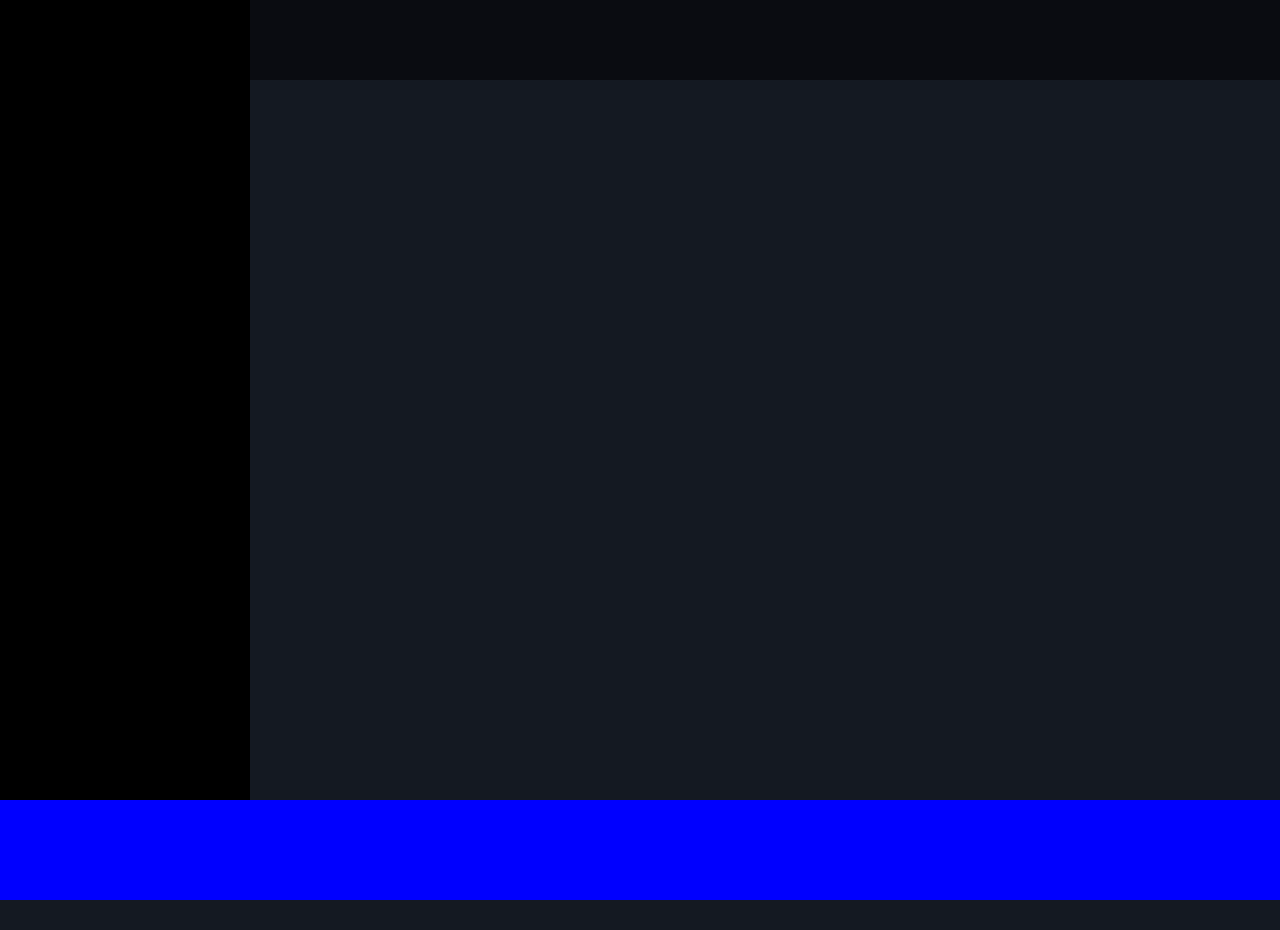
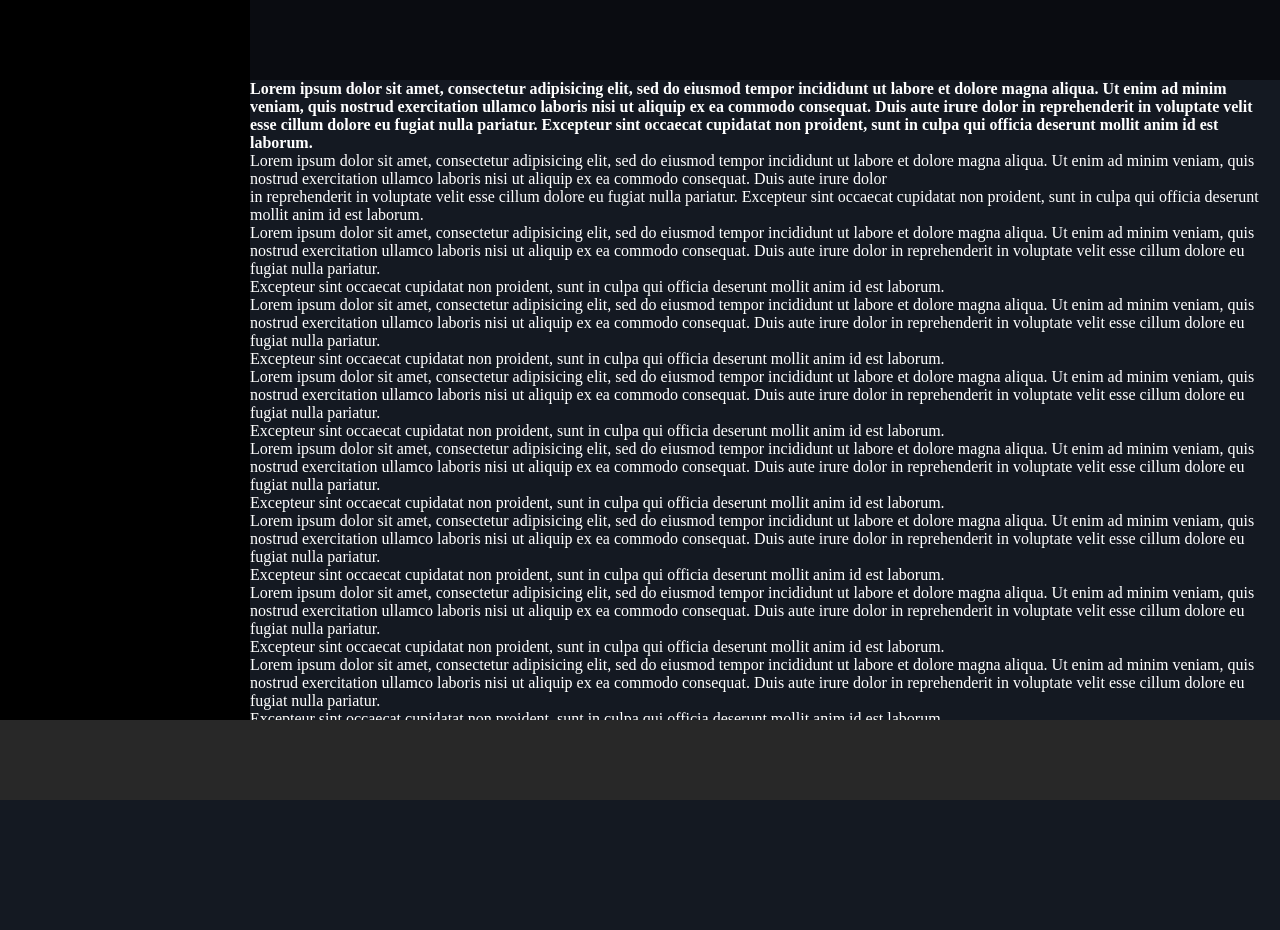
Before and after one commit to filippogarota96/html-css-spotifyweb, a plain HTML site: page index.html in a window 1280 px wide. After the commit the page ends 800 px from the top, so only its background shows below. Drawn offline with Linux system fonts and the light colour scheme.

Commit message:
Aggiunta struttura principale con scroll

```diff
--- a/css/style.css
+++ b/css/style.css
@@ -6,12 +6,15 @@
 
 body {
   background-color: #141922;
+  height: 100vh;
 }
 
 main {
-  height: 100vh;
+  height: calc(100% - 80px);
   display: flex;
+  position: relative;
 }
+
 
 aside {
   height: 100%;
@@ -26,10 +29,20 @@ aside {
   position: fixed;
   top:0;
   right: 0;
+  z-index: 100;
 }
 
+
+.container {
+  color: #fff;
+  width: calc(100% - 250px);
+  overflow: auto;
+  padding-top: 80px;
+}
 footer {
-  background-color: blue;
-  height: 100px;
-  margin-bottom: 30px;
+  background-color: #282828;
+  height: 80px;
+  width: 100%;
+  position:fixed;
+  bottom: 0;
 }
--- a/index.html
+++ b/index.html
@@ -8,13 +8,40 @@
   <title>My Spotify</title>
 </head>
 <body>
+  <div class="upgrade">
+  </div>
   <main>
     <aside>
       <header>
 
       </header>
     </aside>
-    <div class="upgrade">
+     <div class="container">
+      <h4>Lorem ipsum dolor sit amet, consectetur adipisicing elit, sed do eiusmod tempor incididunt ut labore et dolore magna aliqua. Ut enim ad minim veniam, quis nostrud exercitation ullamco laboris nisi ut aliquip ex ea commodo consequat. Duis aute irure dolor in reprehenderit in voluptate velit esse cillum dolore eu fugiat nulla pariatur. Excepteur sint occaecat cupidatat non proident, sunt in culpa qui officia deserunt mollit anim id est laborum.</h4>
+
+
+      <p> Lorem ipsum dolor sit amet, consectetur adipisicing elit, sed do eiusmod tempor incididunt ut labore et dolore magna aliqua. Ut enim ad minim veniam, quis nostrud exercitation ullamco laboris nisi ut aliquip ex ea commodo consequat. Duis aute irure dolor <br>in reprehenderit in voluptate velit esse cillum dolore eu fugiat nulla pariatur. Excepteur sint occaecat cupidatat non proident, sunt in culpa qui officia deserunt mollit anim id est laborum.</p>
+
+      <p>Lorem ipsum dolor sit amet, consectetur adipisicing elit, sed do eiusmod tempor incididunt ut labore et dolore magna aliqua. Ut enim ad minim veniam, quis nostrud exercitation ullamco laboris nisi ut aliquip ex ea commodo consequat. Duis aute irure dolor in reprehenderit in voluptate velit esse cillum dolore eu fugiat nulla pariatur. <br> Excepteur sint occaecat cupidatat non proident, sunt in culpa qui officia deserunt mollit anim id est laborum.</p>
+
+    <p>Lorem ipsum dolor sit amet, consectetur adipisicing elit, sed do eiusmod tempor incididunt ut labore et dolore magna aliqua. Ut enim ad minim veniam, quis nostrud exercitation ullamco laboris nisi ut aliquip ex ea commodo consequat. Duis aute irure dolor in reprehenderit in voluptate velit esse cillum dolore eu fugiat nulla pariatur. <br> Excepteur sint occaecat cupidatat non proident, sunt in culpa qui officia deserunt mollit anim id est laborum.</p>
+
+    <p>Lorem ipsum dolor sit amet, consectetur adipisicing elit, sed do eiusmod tempor incididunt ut labore et dolore magna aliqua. Ut enim ad minim veniam, quis nostrud exercitation ullamco laboris nisi ut aliquip ex ea commodo consequat. Duis aute irure dolor in reprehenderit in voluptate velit esse cillum dolore eu fugiat nulla pariatur. <br> Excepteur sint occaecat cupidatat non proident, sunt in culpa qui officia deserunt mollit anim id est laborum.</p>
+
+    <p>Lorem ipsum dolor sit amet, consectetur adipisicing elit, sed do eiusmod tempor incididunt ut labore et dolore magna aliqua. Ut enim ad minim veniam, quis nostrud exercitation ullamco laboris nisi ut aliquip ex ea commodo consequat. Duis aute irure dolor in reprehenderit in voluptate velit esse cillum dolore eu fugiat nulla pariatur. <br> Excepteur sint occaecat cupidatat non proident, sunt in culpa qui officia deserunt mollit anim id est laborum.</p>
+
+    <p>Lorem ipsum dolor sit amet, consectetur adipisicing elit, sed do eiusmod tempor incididunt ut labore et dolore magna aliqua. Ut enim ad minim veniam, quis nostrud exercitation ullamco laboris nisi ut aliquip ex ea commodo consequat. Duis aute irure dolor in reprehenderit in voluptate velit esse cillum dolore eu fugiat nulla pariatur. <br> Excepteur sint occaecat cupidatat non proident, sunt in culpa qui officia deserunt mollit anim id est laborum.</p>
+
+    <p>Lorem ipsum dolor sit amet, consectetur adipisicing elit, sed do eiusmod tempor incididunt ut labore et dolore magna aliqua. Ut enim ad minim veniam, quis nostrud exercitation ullamco laboris nisi ut aliquip ex ea commodo consequat. Duis aute irure dolor in reprehenderit in voluptate velit esse cillum dolore eu fugiat nulla pariatur. <br> Excepteur sint occaecat cupidatat non proident, sunt in culpa qui officia deserunt mollit anim id est laborum.</p>
+
+    <p>Lorem ipsum dolor sit amet, consectetur adipisicing elit, sed do eiusmod tempor incididunt ut labore et dolore magna aliqua. Ut enim ad minim veniam, quis nostrud exercitation ullamco laboris nisi ut aliquip ex ea commodo consequat. Duis aute irure dolor in reprehenderit in voluptate velit esse cillum dolore eu fugiat nulla pariatur. <br> Excepteur sint occaecat cupidatat non proident, sunt in culpa qui officia deserunt mollit anim id est laborum.</p>
+
+    <p>Lorem ipsum dolor sit amet, consectetur adipisicing elit, sed do eiusmod tempor incididunt ut labore et dolore magna aliqua. Ut enim ad minim veniam, quis nostrud exercitation ullamco laboris nisi ut aliquip ex ea commodo consequat. Duis aute irure dolor in reprehenderit in voluptate velit esse cillum dolore eu fugiat nulla pariatur. <br> Excepteur sint occaecat cupidatat non proident, sunt in culpa qui officia deserunt mollit anim id est laborum.</p>
+
+    <p>Lorem ipsum dolor sit amet, consectetur adipisicing elit, sed do eiusmod tempor incididunt ut labore et dolore magna aliqua. Ut enim ad minim veniam, quis nostrud exercitation ullamco laboris nisi ut aliquip ex ea commodo consequat. Duis aute irure dolor in reprehenderit in voluptate velit esse cillum dolore eu fugiat nulla pariatur. <br> Excepteur sint occaecat cupidatat non proident, sunt in culpa qui officia deserunt mollit anim id est laborum.</p>
+
+    <p>Lorem ipsum dolor sit amet, consectetur adipisicing elit, sed do eiusmod tempor incididunt ut labore et dolore magna aliqua. Ut enim ad minim veniam, quis nostrud exercitation ullamco laboris nisi ut aliquip ex ea commodo consequat. Duis aute irure dolor in reprehenderit in voluptate velit esse cillum dolore eu fugiat nulla pariatur. <br> Excepteur sint occaecat cupidatat non proident, sunt in culpa qui officia deserunt mollit anim id est laborum.</p>
+ -->
 
     </div>
   </main>
```
